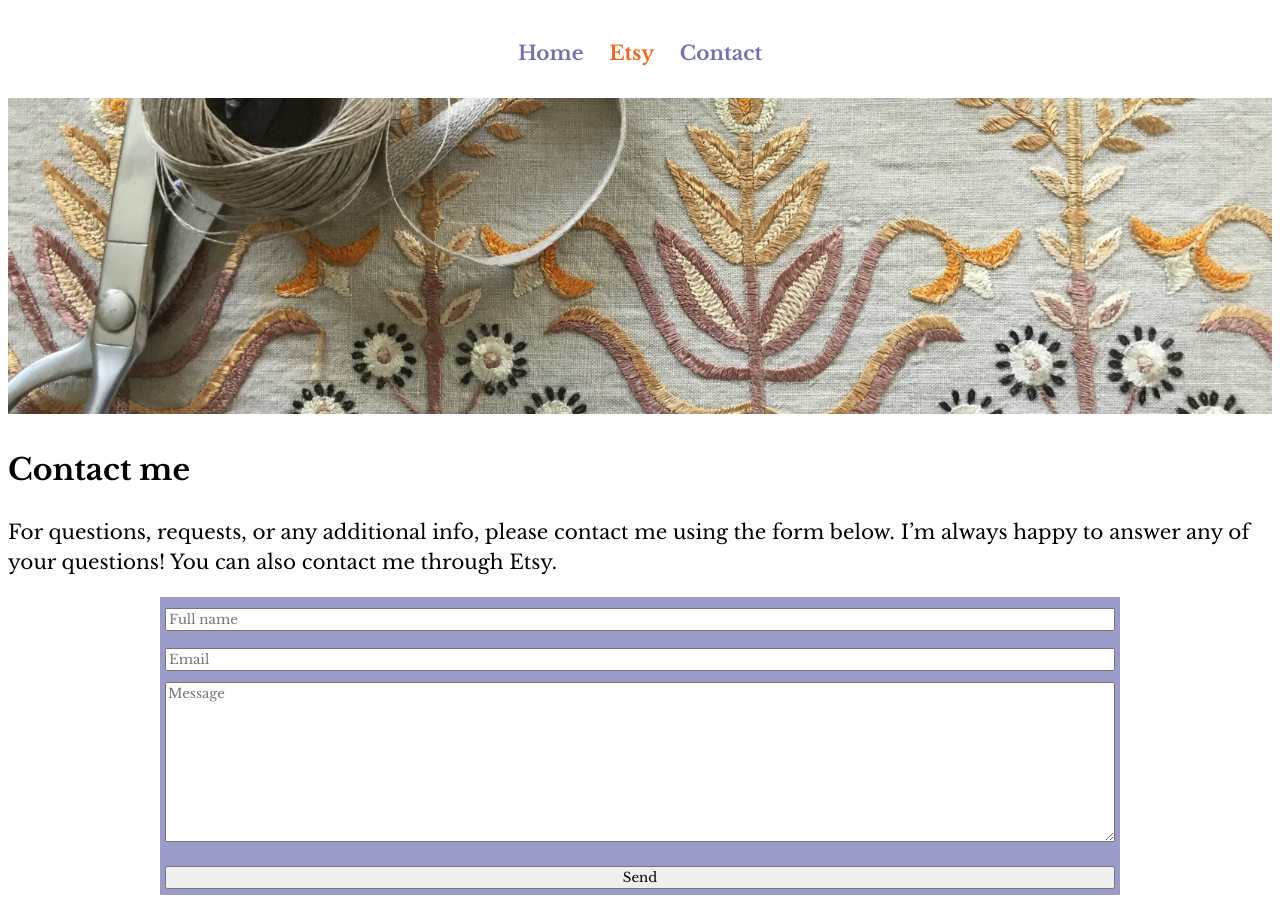
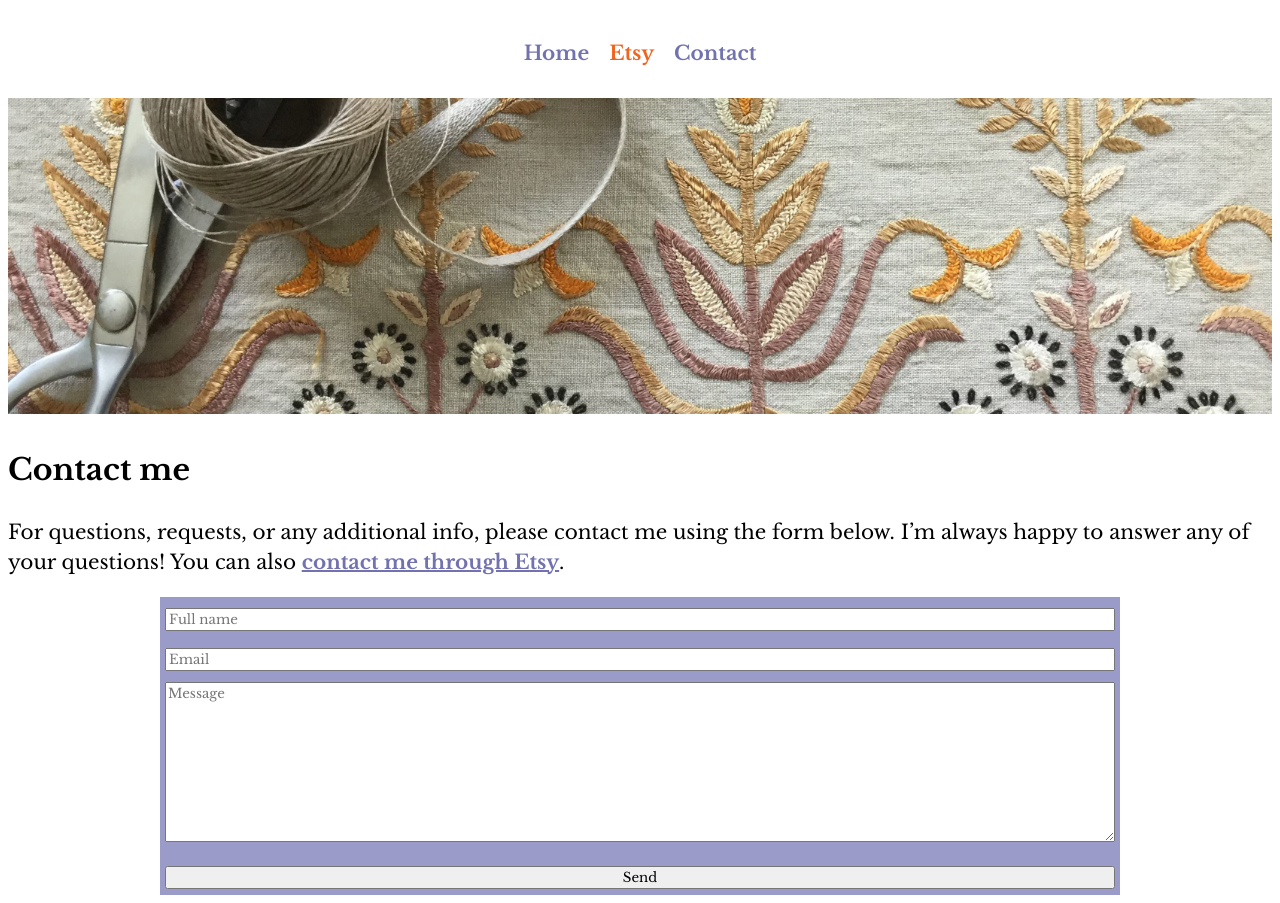
Before and after one commit to Athlon1600/chooselinen.com, a website: page public/contact.html in a window 1280 px wide. Drawn offline with nearby package versions, Linux system fonts and the light colour scheme.

Commit message:
Rewrote the header code as JavaScript.

```diff
--- a/public/contact.html
+++ b/public/contact.html
@@ -22,46 +22,39 @@
     <link href="./styles/contact_form.css" rel="stylesheet" />
   </head>
   <body>
-    <header>
-      <nav>
-        <ul>
-          <li><a href="./index.html">Home</a></li>
-          <li><a id="etsy-link" href="https://www.etsy.com/shop/ChooseLinen">Etsy</a></li>
-          <!-- <li>About me</li> -->
-          <!-- <li>Why linen</li> -->
-          <!-- <li>Linen care</li> -->
-          <!-- <li>Blog</li> -->
-          <li><a href="./contact.html">Contact</a></li>
-        </ul>
-      </nav>
-      <img src="./images/header_full.jpg" alt="Header" />
-    </header>
+    <script src="./js/header.js"></script>
+
     <main>
       <section>
         <h1>Contact me</h1>
         <p>
           For questions, requests, or any additional info, please contact me using the form below. I’m always happy to
-          answer any of your questions! You can also contact me through Etsy.
+          answer any of your questions! You can also
+          <a
+            href="https://www.etsy.com/messages/new?with_id=34491025&referring_id=11981257&referring_type=shop&recipient_id=34491025"
+            >contact me through Etsy</a
+          >.
         </p>
       </section>
+
       <form class="contact-form">
         <div>
           <label>
-            <input type="text" placeholder="Full name" />
+            <input type="text" name="name" placeholder="Full name" autocomplete="off" />
           </label>
         </div>
         <div>
           <label>
-            <input type="email" placeholder="Email" />
+            <input type="email" name="email" placeholder="Email" autocomplete="on" />
           </label>
         </div>
         <div>
           <label>
-            <textarea placeholder="Message"></textarea>
+            <textarea name="message" placeholder="Message"></textarea>
           </label>
         </div>
         <div>
-          <button>Send</button>
+          <button type="submit">Send</button>
         </div>
       </form>
     </main>
--- /dev/null
+++ b/public/js/header.js
@@ -0,0 +1,27 @@
+const headerElement = document.createElement("header");
+const navElement = document.createElement("nav");
+const linkListElement = document.createElement("ul");
+const headerImage = document.createElement("img");
+headerImage.src = "./images/header_full.jpg";
+headerImage.alt = "Header";
+
+function addLink(text, href, id) {
+  const linkItem = document.createElement("li");
+  const link = document.createElement("a");
+  link.textContent = text;
+  link.href = href;
+  if (id) {
+    link.id = id;
+  }
+  linkItem.appendChild(link);
+  linkListElement.appendChild(linkItem);
+}
+
+addLink("Home", "./index.html");
+addLink("Etsy", "https://www.etsy.com/shop/ChooseLinen", "etsy-link");
+addLink("Contact", "./contact.html");
+
+navElement.appendChild(linkListElement);
+headerElement.appendChild(navElement);
+headerElement.appendChild(headerImage);
+document.body.appendChild(headerElement);
```
Also changed, not shown: public/index.html (+1 -15 lines).
